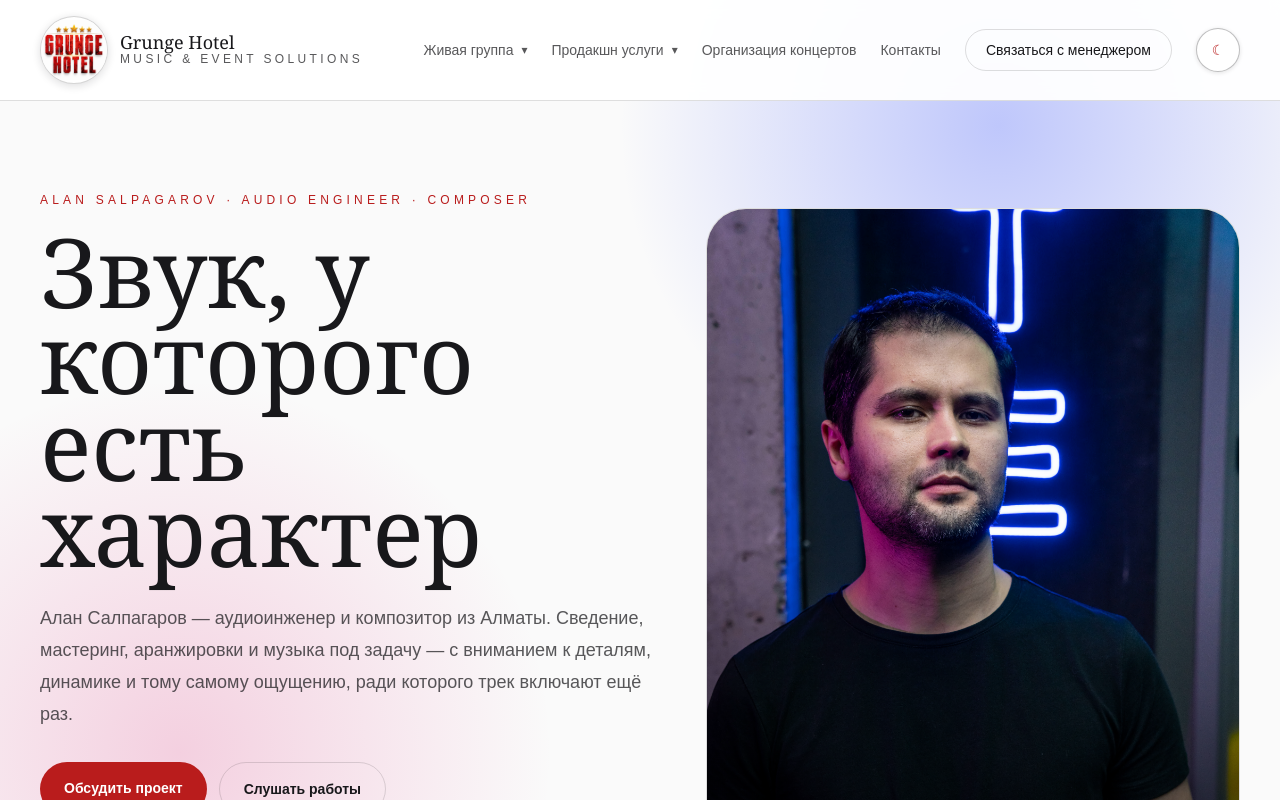
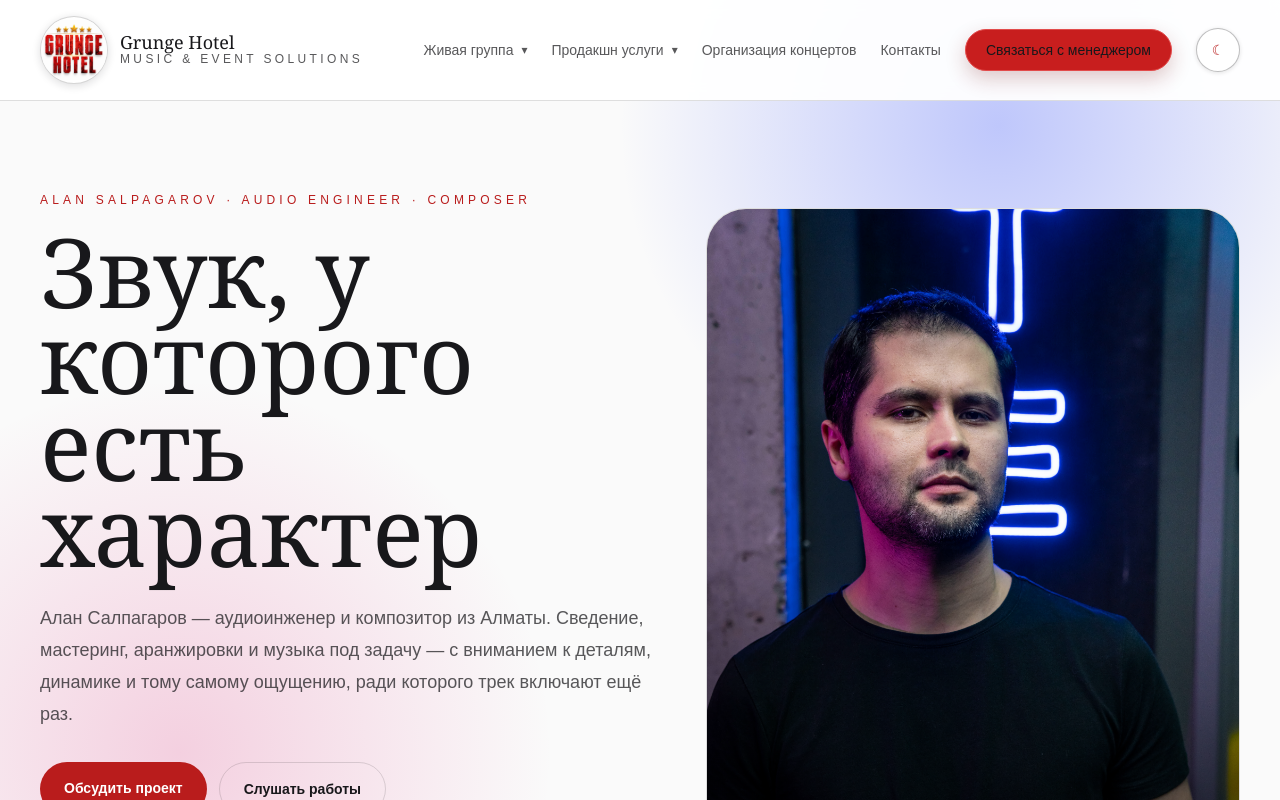
Before and after one commit to grungehotel/grunge-hotel, a Next.js app: page /alanaudio in a window 1280 px wide. Shown: the top 800 px of the page. Built offline with nearby package versions, Linux system fonts and the light colour scheme.

Commit message:
Restore red manager CTA in navigation

```diff
--- a/app/components/PageNav.tsx
+++ b/app/components/PageNav.tsx
@@ -83,7 +83,7 @@ export default function PageNav() {
           </div>
           <a href="/#contact" className="hover:text-white">Организация концертов</a>
           <a href="/#contact" className="hover:text-white">Контакты</a>
-          <a href="https://wa.me/77072996264" onClick={trackWhatsAppClick} className="rounded-full border border-white/15 px-5 py-2.5 text-white transition hover:border-white/40 hover:bg-white/5">Связаться с менеджером</a>
+          <a href="https://wa.me/77072996264" onClick={trackWhatsAppClick} className="manager-nav-cta rounded-full px-5 py-2.5 text-white transition">Связаться с менеджером</a>
           <ThemeToggle />
         </nav>
 
@@ -106,7 +106,7 @@ export default function PageNav() {
             </div>
             <a href="/#contact" className="rounded-2xl px-4 py-3 text-white/80 hover:bg-white/5 hover:text-white" onClick={() => setMenuOpen(false)}>Организация концертов</a>
             <a href="/#contact" className="rounded-2xl px-4 py-3 text-white/80 hover:bg-white/5 hover:text-white" onClick={() => setMenuOpen(false)}>Контакты</a>
-            <a href="https://wa.me/77072996264" className="mt-2 rounded-full bg-amber-300 px-5 py-3 text-center text-sm font-semibold text-black" onClick={() => { trackWhatsAppClick(); setMenuOpen(false); }}>Связаться с менеджером</a>
+            <a href="https://wa.me/77072996264" className="manager-nav-cta mt-2 rounded-full px-5 py-3 text-center text-sm font-semibold text-white" onClick={() => { trackWhatsAppClick(); setMenuOpen(false); }}>Связаться с менеджером</a>
           </div>
         </div>
       )}
--- a/app/globals.css
+++ b/app/globals.css
@@ -23,6 +23,23 @@ body {
   background: var(--background);
   color: var(--foreground);
   font-family: Arial, Helvetica, sans-serif;
+}
+
+/* CTA в навигации: красная кнопка в обеих темах. */
+.manager-nav-cta {
+  background: #c81e1e !important;
+  color: #fff !important;
+  border: 1px solid #e24b4b !important;
+  box-shadow: 0 8px 20px rgb(127 29 29 / .24);
+}
+.manager-nav-cta:hover {
+  background: #a91616 !important;
+  border-color: #f87171 !important;
+  color: #fff !important;
+}
+.manager-nav-cta:focus-visible {
+  outline: 2px solid #fca5a5;
+  outline-offset: 3px;
 }
 html[data-theme="dark"] { --background: #0a0a0a; --foreground: #ededed; color-scheme: dark; }
 html[data-theme="light"] { --background: #fafafa; --foreground: #18181b; color-scheme: light; }
--- a/app/page.tsx
+++ b/app/page.tsx
@@ -328,7 +328,7 @@ export default function Home() {
             </div>
             <a href="#contact" className="hover:text-white">Организация концертов</a>
             <a href="#contact" className="hover:text-white">Контакты</a>
-            <a href="https://wa.me/77072996264" onClick={trackWhatsAppClick} className="rounded-full border border-white/15 px-5 py-2.5 text-white transition hover:border-white/40 hover:bg-white/5">Связаться с менеджером</a>
+            <a href="https://wa.me/77072996264" onClick={trackWhatsAppClick} className="manager-nav-cta rounded-full px-5 py-2.5 text-white transition">Связаться с менеджером</a>
             <ThemeToggle />
           </nav>
 
@@ -349,7 +349,7 @@ export default function Home() {
               </div>
               <a href="#contact" className="rounded-2xl px-4 py-3 text-white/80 hover:bg-white/5 hover:text-white" onClick={() => setMenuOpen(false)}>Организация концертов</a>
               <a href="#contact" className="rounded-2xl px-4 py-3 text-white/80 hover:bg-white/5 hover:text-white" onClick={() => setMenuOpen(false)}>Контакты</a>
-              <a href="https://wa.me/77072996264" className="mt-2 rounded-full bg-amber-300 px-5 py-3 text-center text-sm font-semibold text-black" onClick={() => { trackWhatsAppClick(); setMenuOpen(false); }}>Связаться с менеджером</a>
+              <a href="https://wa.me/77072996264" className="manager-nav-cta mt-2 rounded-full px-5 py-3 text-center text-sm font-semibold text-white" onClick={() => { trackWhatsAppClick(); setMenuOpen(false); }}>Связаться с менеджером</a>
             </div>
           </div>
         )}
```
